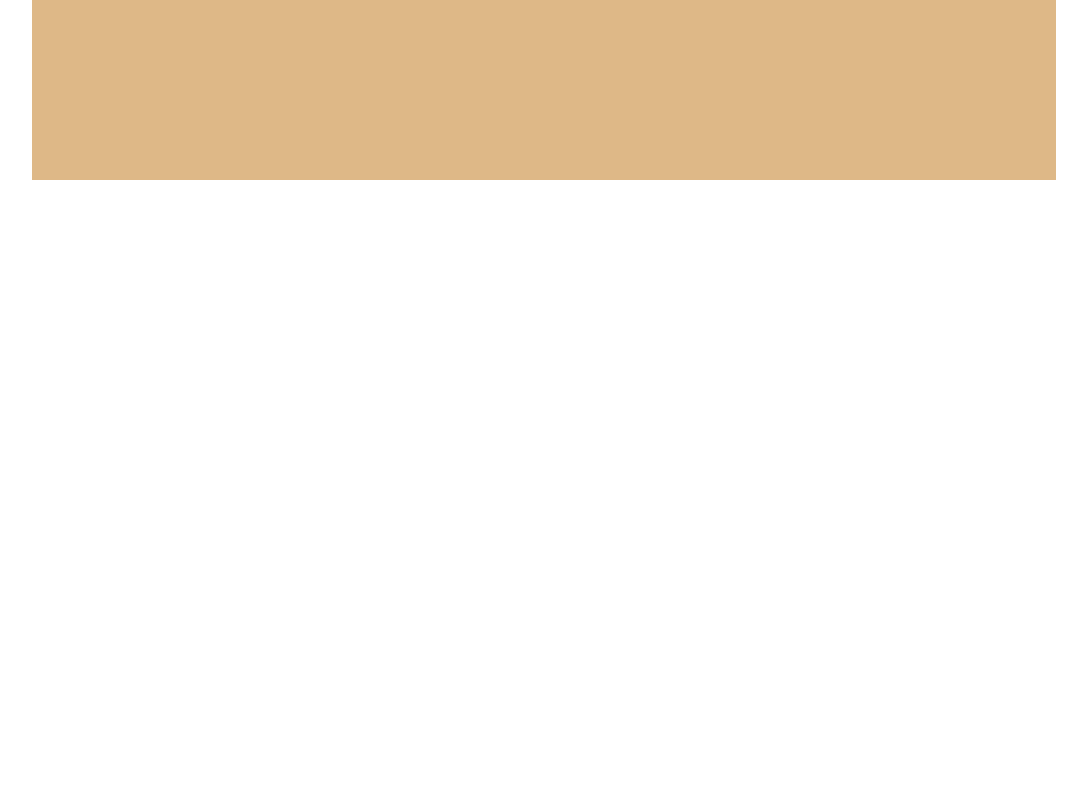
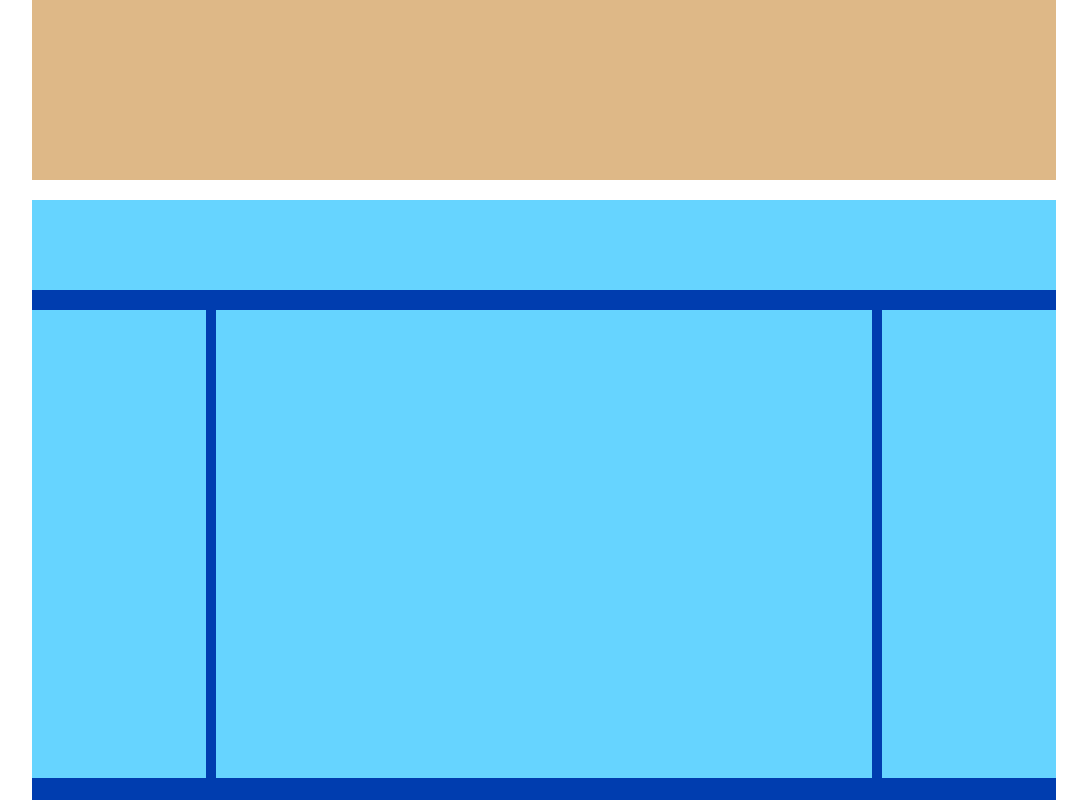
Before and after one commit to ClaudioDiCaprio/htmlcss-struttura-wp, a plain HTML site: page index.html in a window 1280 px wide. Shown: the part 330-1130 px from the top of the page, without its empty margins (96-1183 px from the left). Before the commit the page ends 800 px from the top, so only its background shows below. Drawn offline with Linux system fonts and the light colour scheme.

Commit message:
_debug_stacked

```diff
--- a/css/style.css
+++ b/css/style.css
@@ -19,9 +19,49 @@ header {
     margin-bottom: 20px;
 }
 
+.clearfix::after {
+    content: "";
+    clear: both;
+    display: table;
+}
+
+.left {
+    float: left;
+}
+.right {
+    float: right;
+}
+
 .jumbo {
     width: 100%;
 }
+
+
+            /* ******main****** */
+
+
+ main {
+     background-color: rgb(0, 61, 175);
+     height: 600px;
+     margin-top: 20px;
+ }
+
+ .box {
+     width: 100%;
+     margin-bottom: 20px;
+ }
+
+ .box_low {
+     width: 17%;
+ }
+
+ .box_mid {
+     width: 64%;
+     margin: 0 1% 10px
+ }
+
+
+                /* ******main****** */
 
 
 
@@ -30,10 +70,28 @@ header {
 
 
 
-/* ******debug****** */
+
+                /* ******debug****** */
 
 .debug .jumbo {
     height: 400px;
     background-color: burlywood;
 
 }
+
+.debug .box {
+    height: 15%;
+    background-color: rgb(102, 212, 255);
+
+}
+
+.debug .box_low {
+    height: 78%;
+    background-color: rgb(102, 212, 255);
+
+}
+
+.debug .box_mid {
+    height: 78%;
+    background-color:rgb(102, 212, 255) ;
+}
```
